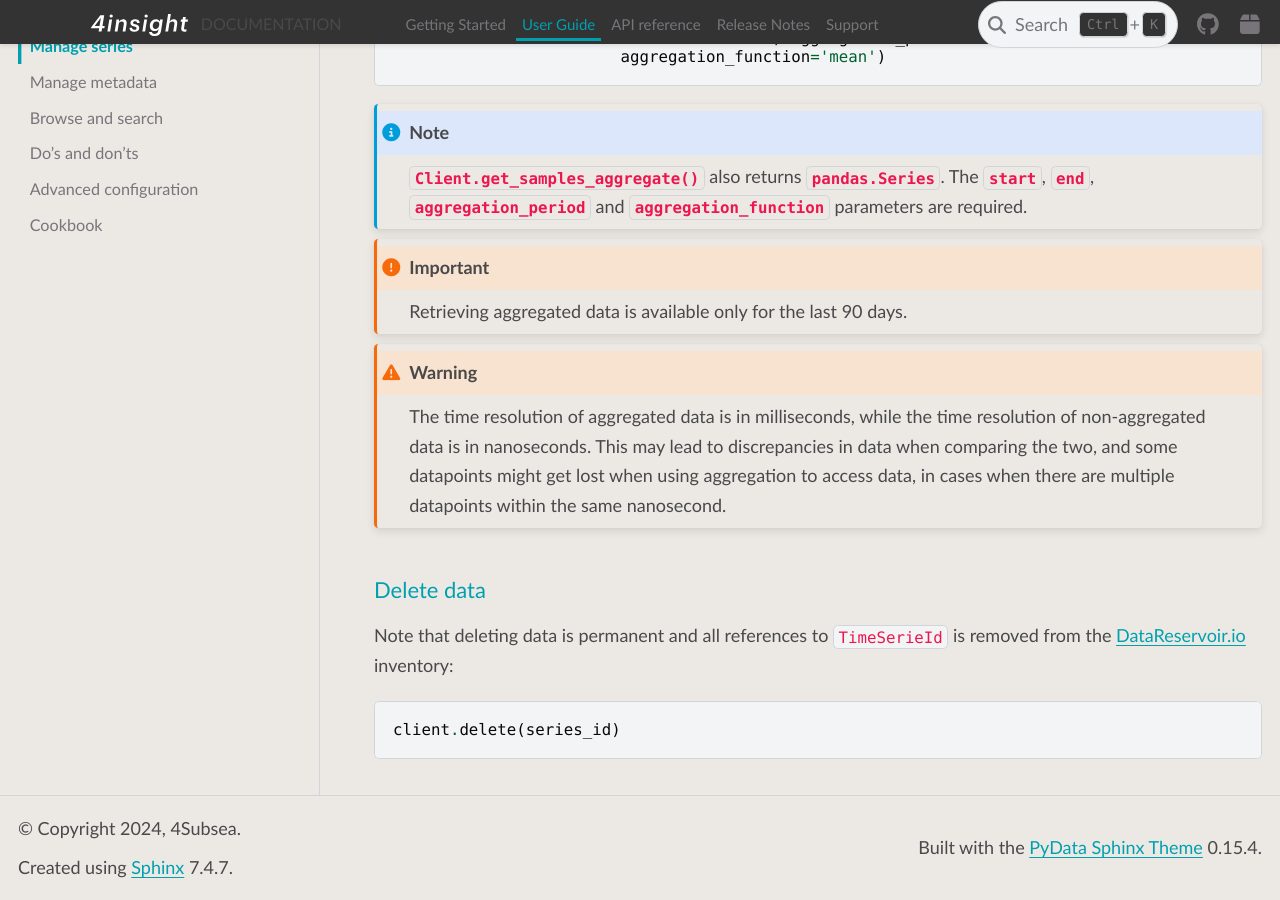
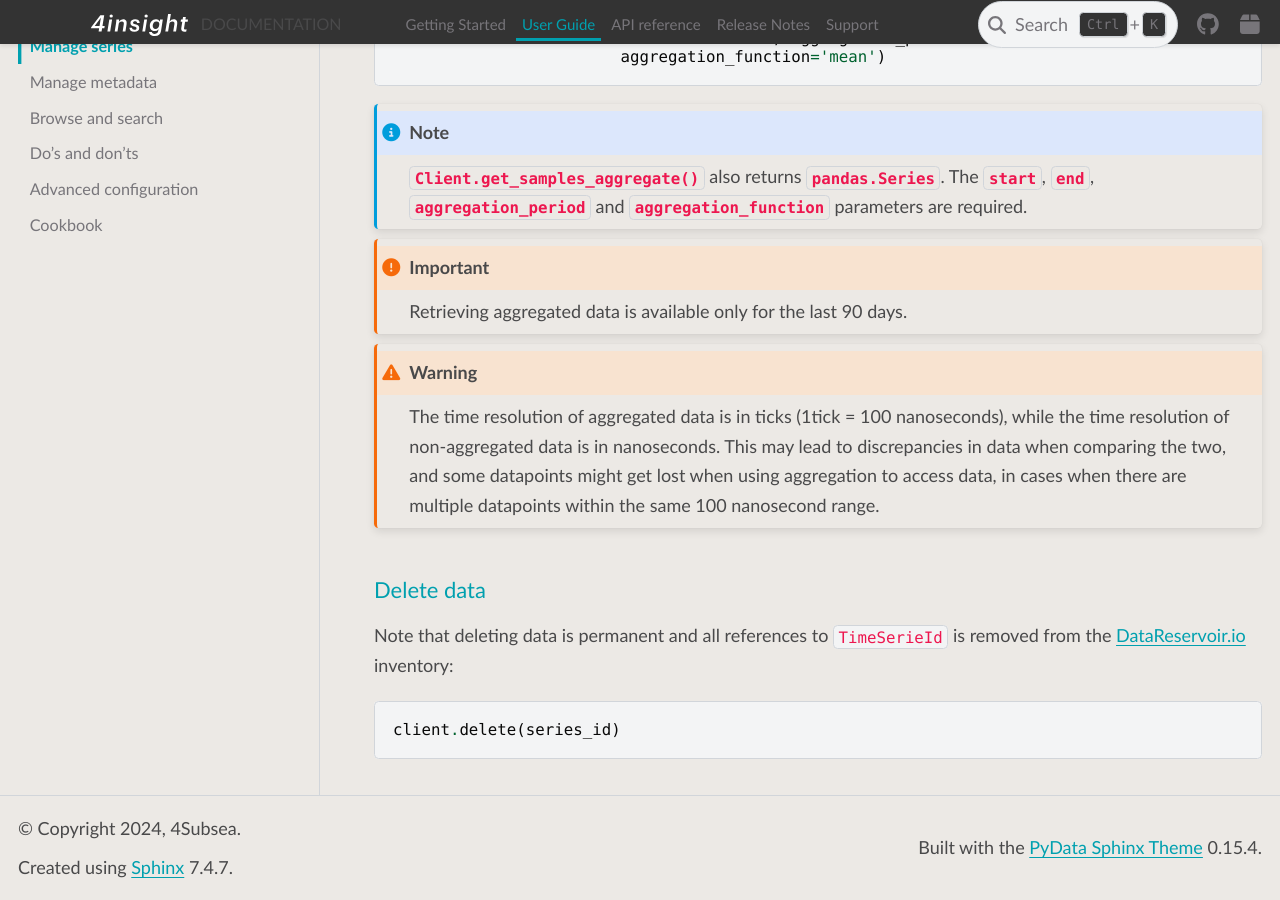
Before and after one commit to 4Subsea/drio-python, a Sphinx documentation site: the page built from docs/user_guide/manage_series.rst, in a window 1280 px wide and 900 px high, scrolled down 3036 px. Built offline with Sphinx 7.4.7 and the PyData theme 0.15.4, drawn with Linux system fonts in a browser that asks for light colours.

Commit message:
Ess 2670 update drio python documentation to let the user know that cold path and adx has different time resolution (#128)

```diff
--- a/docs/user_guide/manage_series.rst
+++ b/docs/user_guide/manage_series.rst
@@ -149,7 +149,7 @@
 
 .. warning::
 
-    The time resolution of aggregated data is in milliseconds, while the time resolution of non-aggregated data is in nanoseconds. This may lead to discrepancies in data when comparing the two, and some datapoints might get lost when using aggregation to access data, in cases when there are multiple datapoints within the same nanosecond.
+    The time resolution of aggregated data is in ticks (1tick = 100 nanoseconds), while the time resolution of non-aggregated data is in nanoseconds. This may lead to discrepancies in data when comparing the two, and some datapoints might get lost when using aggregation to access data, in cases when there are multiple datapoints within the same 100 nanosecond range.
 
 Delete data
 -----------
```
